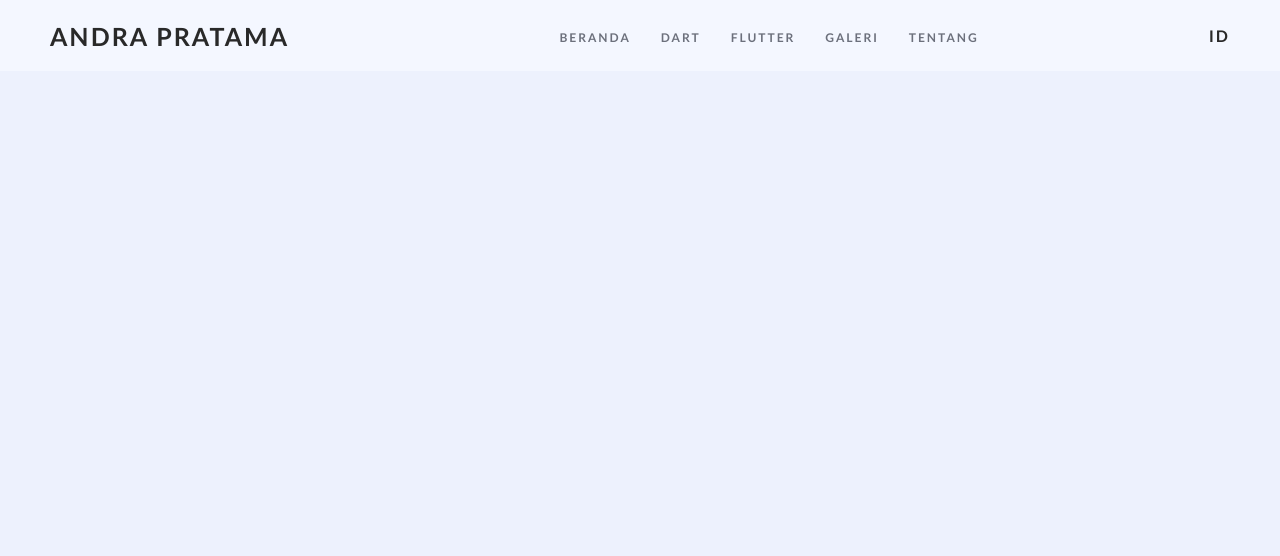
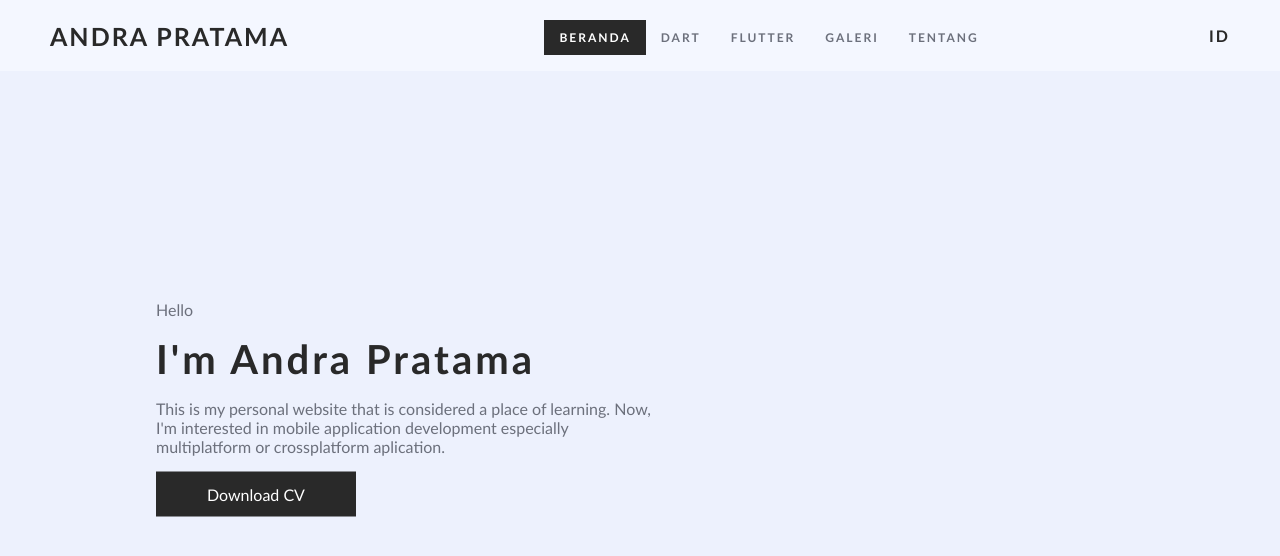
Before and after one commit to andrapratama/andrapratamaV1, a PHP site: page / in a window 1280 px wide. Shown: the top 556 px of the page. Run offline with PHP 8.4, Linux system fonts and the light colour scheme.

Commit message:
home content

```diff
--- a/css/style.css
+++ b/css/style.css
@@ -19,6 +19,7 @@ a {
     height: 100vh;
     box-sizing: border-box;
     background-color: #edf1fd;
+    /* position: relative; */
 }
 
 nav {
@@ -67,3 +68,43 @@ nav {
     /* font-weight: bold; */
     transition: all ease 0.4s;
 }
+
+.active {
+    background-color: #292929;
+    color: #FFFFFF !important;
+    /* font-weight: 700; */
+    transition: all ease 0.4s;
+}
+
+.name {
+    font-family: 'Gill Sans', 'Gill Sans MT', Calibri, 'Trebuchet MS', sans-serif;
+    width: 500px;
+    position: absolute;
+    left: 20%;
+    top: 50%;
+    transform: translate(-20%, -50%);
+}
+
+.name p:nth-child(1),
+.name .details {
+    color: #6c707c;
+    font-size: 16px;
+}
+
+.name h1 {
+    font-family: 'Gill Sans', 'Gill Sans MT', Calibri, 'Trebuchet MS', sans-serif;
+    font-size: 40px;
+    margin: 0px;
+    letter-spacing: 3px;
+    color: #292929;
+}
+
+.cv-btn {
+    width: 200px;
+    height: 45px;
+    display: flex;
+    justify-content: center;
+    align-items: center;
+    background-color: #292929;
+    color: #FFFFFF;
+}
--- a/index.html
+++ b/index.html
@@ -16,7 +16,7 @@
     <nav>
       <a href="/index.html" class="logo">Andra Pratama</a>
       <ul class="menu">
-        <li><a href="/index.html">Beranda</a></li>
+        <li><a href="/index.html" class="active">Beranda</a></li>
         <li><a href="/dart-pages/index.html">Dart</a></li>
         <li><a href="/flutter-pages/index.html">Flutter</a></li>
         <li><a href="#">Galeri</a></li>
@@ -24,6 +24,18 @@
       </ul>
       <a href="#" class="lang">ID</a>
     </nav>
+    <!-- name -->
+    <div class="name">
+      <!-- hello -->
+      <p>Hello</p>
+      <!-- name -->
+      <h1>I'm Andra Pratama</h1>
+      <p class="details">This is my personal website that is considered a place of learning. Now, I'm interested
+        in mobile application development especially multiplatform or crossplatform aplication.</p>
+      <!-- details -->
+      <!-- cv-btn -->
+      <a href="#" class="cv-btn">Download CV</a>
+    </div>
   </section>
 
 </body>
```
